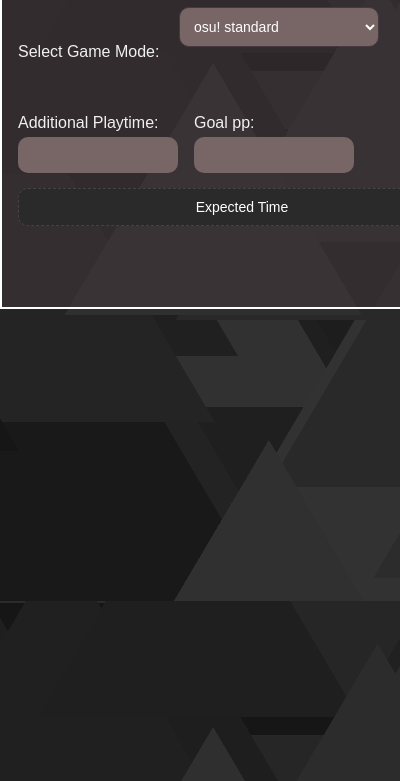
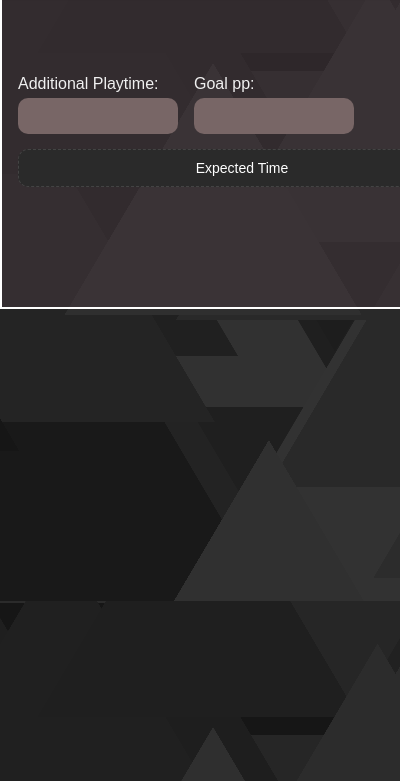
Before and after one commit to stysan/oii-firefox, a browser extension: page popup/popup.html in a window 400 px wide. Shown: the part 63-844 px from the top of the page. Drawn offline with Linux system fonts and the light colour scheme.

Commit message:
clean up code, remove select gamemode

```diff
--- a/popup/popup.css
+++ b/popup/popup.css
@@ -7,40 +7,41 @@
 
 :root {
     --background: #46393F;
-    --header-background:#8d3355;
-    --input-field-background:#786666;
-    --label-color:hsl(334, 40%, 90%);
+    --header-background: #8d3355;
+    --input-field-background: #786666;
+    --label-color: hsl(334, 40%, 90%);
 }
 
-.triangle-container{
+.triangle-container {
     background-color: rgba(70, 57, 63, 0.5);
     height: 23em;
 }
 
-.input-container{
+.input-container {
     padding-top: 1em;
 }
 
 body {
     font-family: "Exo 2", Arial, sans-serif;
-    margin:0;
-    padding:0;
+    margin: 0;
+    padding: 0;
     width: 30em;
     height: 23em;
-    border:2px white solid;
+    border: 2px white solid;
     background-image: url(../images/Triangles.png);
 }
 
-.content-container{
+.content-container {
     padding: 1em;
 }
 
-.mode-selector, .calculator{
+.mode-selector,
+.calculator {
     display: flex;
 }
 
-.calculator{
-    margin-top:2em;
+.calculator {
+    margin-top: 2em;
     gap: 1em;
 }
 
@@ -73,7 +74,7 @@
     background: var(--header-background);
     align-content: center;
     box-shadow: black 0px 0px 3px 0px;
-    margin-bottom:0.5em;
+    margin-bottom: 0.5em;
 }
 
 #expectedPlaytimeForGoalpp {
@@ -87,34 +88,11 @@
     color: #ffffff;
 }
 
-input[type="text"]:hover, input[type="text"]:focus {
+input[type="text"]:hover,
+input[type="text"]:focus {
     outline: none;
     background-color: #917c7c;
 }
-
-.mode-selector select {
-    width: 50%;
-    padding: 10px;
-    font-size: 14px;
-    border: var(--background) 1px solid;
-    border-radius: 10px;
-    background-color: var(--input-field-background);
-    color: #ffffff;
-    position: absolute;
-    right: 1.5em;
-    top: 5em;
-}
-
-.mode-selector select:focus {
-    outline: none;
-}
-
-.mode-selector option {
-    background-color: #2a2226;
-    color: #ffffff;
-}
-
-
 
 
 /* Tooltip */
@@ -128,21 +106,21 @@
     pointer-events: none;
 }
 
-    .tooltip.tooltip-playtime{
+.tooltip.tooltip-playtime {
     top: 47.5%;
     right: 69.3%;
 }
 
-    .tooltip.tooltip-goalpp{
+.tooltip.tooltip-goalpp {
     top: 47.5%;
     right: 36%;
 }
 
-    .tooltip.tooltip-playtime > .tooltiptext{
+.tooltip.tooltip-playtime>.tooltiptext {
     align-content: center;
 }
 
-    .tooltip.tooltip-goalpp > .tooltiptext{
+.tooltip.tooltip-goalpp>.tooltiptext {
     height: 2em;
     width: 15.8em;
     align-content: center;
@@ -176,10 +154,11 @@
     border-color: #555 transparent transparent transparent;
 }
 
-label.goalpp-label{
+label.goalpp-label {
     width: 5em;
 }
-label.playtime-label{
+
+label.playtime-label {
     width: 10em;
 }
 
--- a/popup/popup.html
+++ b/popup/popup.html
@@ -14,17 +14,6 @@
             osu! - Improvement Indicator
         </div>
         <div class="content-container">
-            <div class="input-container">
-                <div class="mode-selector">
-                    <label for="gameMode">Select Game Mode:</label>
-                    <select id="gameMode" name="gameMode">
-                        <option value="osuStandard">osu! standard</option>
-                        <option value="osuTaiko" disabled>osu! taiko (Coming soon)</option>
-                        <option value="osuCatch" disabled>osu! catch (Coming soon)</option>
-                        <option value="osuMania" disabled>osu! mania (Coming soon)</option>
-                    </select>
-                </div>
-            </div>
             <div class="input-container">
                 <div class="calculator">
                     <div>
```
Also changed, not shown: scripts/content.js (+0 -8 lines). Lines whose indentation alone changed are shown as unchanged.
